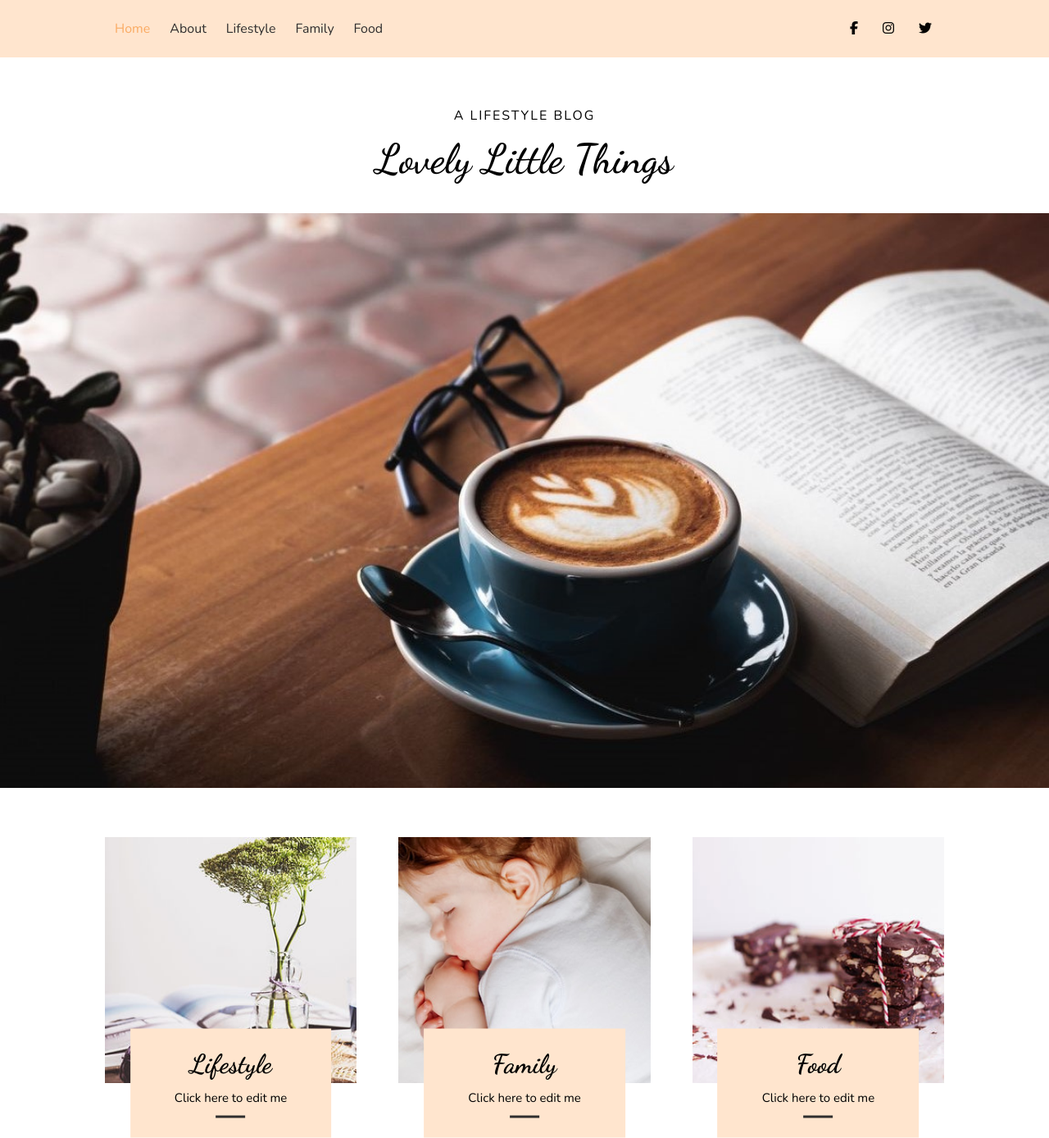
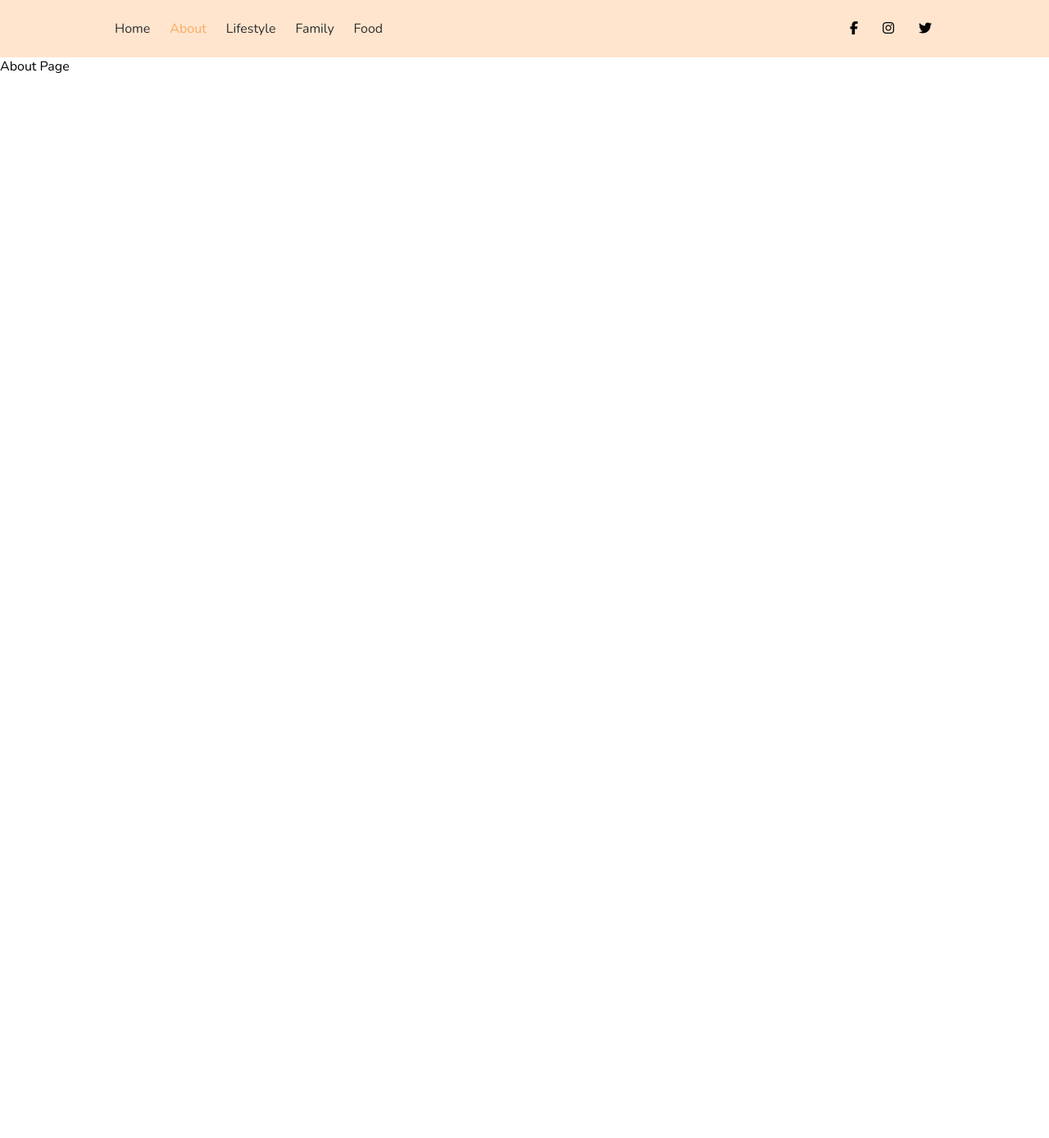
Before and after one commit to hoangloc1307/blog, a React (Create React App) app: page /about in a window 1280 px wide. Shown: the whole page at 82% size. After the commit the page ends 800 px from the top, so only its background shows below. Built offline with nearby package versions, Linux system fonts and the light colour scheme.

Commit message:
Add react-router, add components/post_card

```diff
--- a/package.json
+++ b/package.json
@@ -8,6 +8,7 @@
     "@testing-library/user-event": "^13.5.0",
     "react": "^18.0.0",
     "react-dom": "^18.0.0",
+    "react-router-dom": "^6.3.0",
     "react-scripts": "5.0.0",
     "sass": "^1.49.10",
     "web-vitals": "^2.1.4"
--- a/src/App.js
+++ b/src/App.js
@@ -1,12 +1,18 @@
 import React from "react";
+import { Routes, Route } from "react-router-dom";
+
 import NavBar from "./layouts/navbar/NavBar";
 import Home from "./pages/home/Home";
+import About from "./pages/about/About";
 
 function App() {
   return (
     <>
       <NavBar />
-      <Home />
+      <Routes>
+        <Route path="/" element={<Home />} />
+        <Route path="about" element={<About />} />
+      </Routes>
     </>
   );
 }
--- a/src/components/category_card/Card.jsx
+++ /dev/null
@@ -1,20 +0,0 @@
-import React from "react";
-
-function Card({ category }) {
-  const backgroundImage = {
-    backgroundImage: `url(${category.image})`,
-  };
-  return (
-    <div className="card">
-      <div className="card__container" style={backgroundImage}>
-        <div className="card__content">
-          <h2 className="card__title">{category.title}</h2>
-          <p className="card__description">{category.description}</p>
-          <span className="card__line"></span>
-        </div>
-      </div>
-    </div>
-  );
-}
-
-export default Card;
--- /dev/null
+++ b/src/components/category_card/CategoryBox.jsx
@@ -0,0 +1,47 @@
+import React, { useState, useEffect } from "react";
+import "./category_box.scss";
+import lifestyleImage from "../../assets/images/category_lifestyle.jpg";
+import familyImage from "../../assets/images/category_family.jpg";
+import foodImage from "../../assets/images/category_food.jpg";
+import CategoryCard from "./CategoryCard";
+
+function CategoryBox() {
+  const [categories, setCategories] = useState([]);
+  useEffect(() => {
+    const result = [
+      {
+        id: 1,
+        title: "Lifestyle",
+        description: "Click here to edit me",
+        image: lifestyleImage,
+      },
+      {
+        id: 2,
+        title: "Family",
+        description: "Click here to edit me",
+        image: familyImage,
+      },
+      {
+        id: 3,
+        title: "Food",
+        description: "Click here to edit me",
+        image: foodImage,
+      },
+    ];
+    setCategories(result);
+  }, []);
+
+  return (
+    <div className="category-cards">
+      <div className="container">
+        <div className="category-card">
+          {categories.map((category) => (
+            <CategoryCard key={category.id} category={category} />
+          ))}
+        </div>
+      </div>
+    </div>
+  );
+}
+
+export default CategoryBox;
--- a/src/components/category_card/CategoryCard.jsx
+++ b/src/components/category_card/CategoryCard.jsx
@@ -1,46 +1,20 @@
-import React, { useState, useEffect } from "react";
-import "./category_card.scss";
-import lifestyleImage from "../../assets/images/category_lifestyle.jpg";
-import familyImage from "../../assets/images/category_family.jpg";
-import foodImage from "../../assets/images/category_food.jpg";
-import Card from "./Card";
+import React from "react";
+import { Link } from "react-router-dom";
 
-function CategoryCard() {
-  const [categories, setCategories] = useState([]);
-  useEffect(() => {
-    const result = [
-      {
-        id: 1,
-        title: "Lifestyle",
-        description: "Click here to edit me",
-        image: lifestyleImage,
-      },
-      {
-        id: 2,
-        title: "Family",
-        description: "Click here to edit me",
-        image: familyImage,
-      },
-      {
-        id: 3,
-        title: "Food",
-        description: "Click here to edit me",
-        image: foodImage,
-      },
-    ];
-    setCategories(result);
-  }, []);
-
+function CategoryCard({ category }) {
+  const backgroundImage = {
+    backgroundImage: `url(${category.image})`,
+  };
   return (
-    <div className="category-cards">
-      <div className="container">
-        <div className="category-card">
-          {categories.map((category) => (
-            <Card key={category.id} category={category} />
-          ))}
+    <Link to={"/"} className="card">
+      <div className="card__container" style={backgroundImage}>
+        <div className="card__content">
+          <h2 className="card__title">{category.title}</h2>
+          <p className="card__description">{category.description}</p>
+          <span className="card__line"></span>
         </div>
       </div>
-    </div>
+    </Link>
   );
 }
 
--- a/src/components/category_card/category_card.scss
+++ b/src/components/category_card/category_box.scss
@@ -1,11 +1,13 @@
 .category-cards {
-  padding: 60px 0;
+  padding: 96px 0;
   .category-card {
     display: flex;
     justify-content: space-between;
     align-items: center;
     .card {
       width: 30%;
+      display: block;
+      color: inherit;
       &__container {
         width: 100%;
         height: 300px;
@@ -36,7 +38,7 @@
       &__line {
         display: block;
         margin: 0 auto;
-        width: 36px;
+        width: 24px;
         height: 3px;
         background: #2f2e2e;
       }
--- a/src/index.js
+++ b/src/index.js
@@ -1,11 +1,15 @@
 import React from "react";
 import ReactDOM from "react-dom";
+import { BrowserRouter } from "react-router-dom";
+
 import "./index.scss";
 import App from "./App";
 
 ReactDOM.render(
   <React.StrictMode>
-    <App />
+    <BrowserRouter>
+      <App />
+    </BrowserRouter>
   </React.StrictMode>,
   document.getElementById("root")
 );
--- a/src/layouts/navbar/NavBar.jsx
+++ b/src/layouts/navbar/NavBar.jsx
@@ -1,21 +1,26 @@
 import React from "react";
+import { NavLink } from "react-router-dom";
+
 import "./navbar.scss";
 
 function NavBar() {
+  const activeClass = ({ isActive }) =>
+    isActive ? "nav__link nav__link--active" : "nav__link";
+
   return (
     <div className="navbar">
       <div className="container">
         <div className="navbar-contain">
           <ul className="nav">
             <li className="nav__item">
-              <a href="#" className="nav__link nav__link--active">
+              <NavLink to="/" className={activeClass}>
                 Home
-              </a>
+              </NavLink>
             </li>
             <li className="nav__item">
-              <a href="#" className="nav__link">
+              <NavLink to="about" className={activeClass}>
                 About
-              </a>
+              </NavLink>
             </li>
             <li className="nav__item">
               <a href="#" className="nav__link">
--- /dev/null
+++ b/src/pages/about/About.jsx
@@ -0,0 +1,9 @@
+import React from "react";
+
+import "./about.scss";
+
+function About() {
+  return <div>About Page</div>;
+}
+
+export default About;
--- a/src/pages/home/Home.jsx
+++ b/src/pages/home/Home.jsx
@@ -1,13 +1,13 @@
 import React from "react";
 import "./home.scss";
 import Hero from "../../components/hero/Hero";
-import CategoryCard from "../../components/category_card/CategoryCard";
+import CategoryBox from "../../components/category_card/CategoryBox";
 
 function Home() {
   return (
     <>
       <Hero />
-      <CategoryCard />
+      <CategoryBox />
     </>
   );
 }
```
Also changed, not shown: src/components/post_card/Post.jsx (added, +40 -0 lines), src/assets/images/blog_1.jpg (added), src/pages/about/about.scss (added), 1 other file (tests, documents, lock files or other folders).
